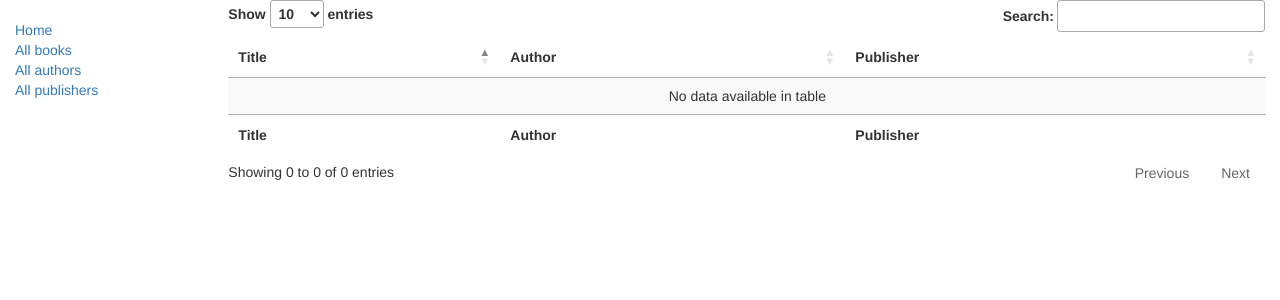
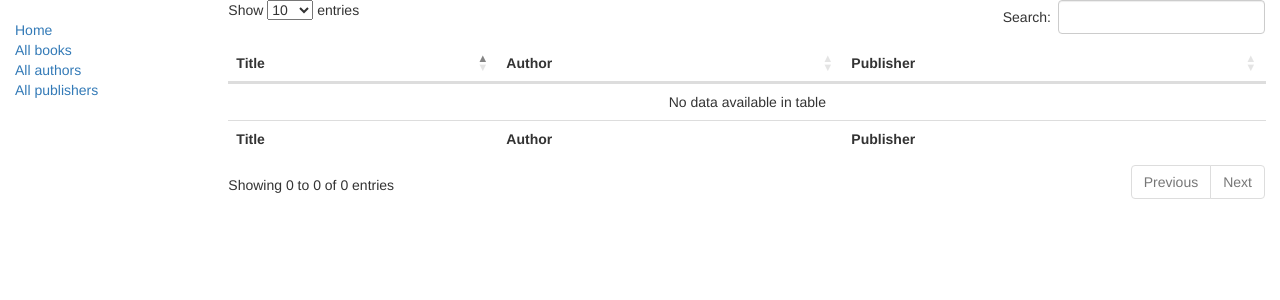
Before and after one commit to jemofthewest/CS564, a Django app: page /books/ in a window 1280 px wide. Shown: the top 300 px of the page. Run offline with Django 3.2, Linux system fonts and the light colour scheme; data that the repository does not hold is empty; some libraries are stand-ins or nearby versions.

Commit message:
Bootstrap styling for DataTables

```diff
--- a/templates/base_generic.html
+++ b/templates/base_generic.html
@@ -6,10 +6,11 @@
     <meta charset="utf-8">
     <meta name="viewport" content="width=device-width, initial-scale=1">
     <link rel="stylesheet" href="https://maxcdn.bootstrapcdn.com/bootstrap/3.3.7/css/bootstrap.min.css">
-    <link rel="stylesheet" href="https://cdn.datatables.net/1.10.15/css/jquery.dataTables.min.css">
+    <link rel="stylesheet" href="https://cdn.datatables.net/1.10.15/css/dataTables.bootstrap.min.css">
     <script src="https://ajax.googleapis.com/ajax/libs/jquery/1.12.4/jquery.min.js"></script>
     <script src="https://maxcdn.bootstrapcdn.com/bootstrap/3.3.7/js/bootstrap.min.js"></script>
     <script src="https://cdn.datatables.net/1.10.15/js/jquery.dataTables.min.js"></script>
+    <script src="https://cdn.datatables.net/1.10.15/js/dataTables.bootstrap.min.js"></script>
 
     {% load static %}
     <link rel="stylesheet" href="{% static 'css/styles.css' %}">
--- a/templates/readgood/book_list.html
+++ b/templates/readgood/book_list.html
@@ -16,7 +16,7 @@
         })
     </script>
 
-    <table id="books_table" class="display">
+    <table id="books_table" class="display table">
         <thead>
         <tr>
             <th>Title</th>
```
